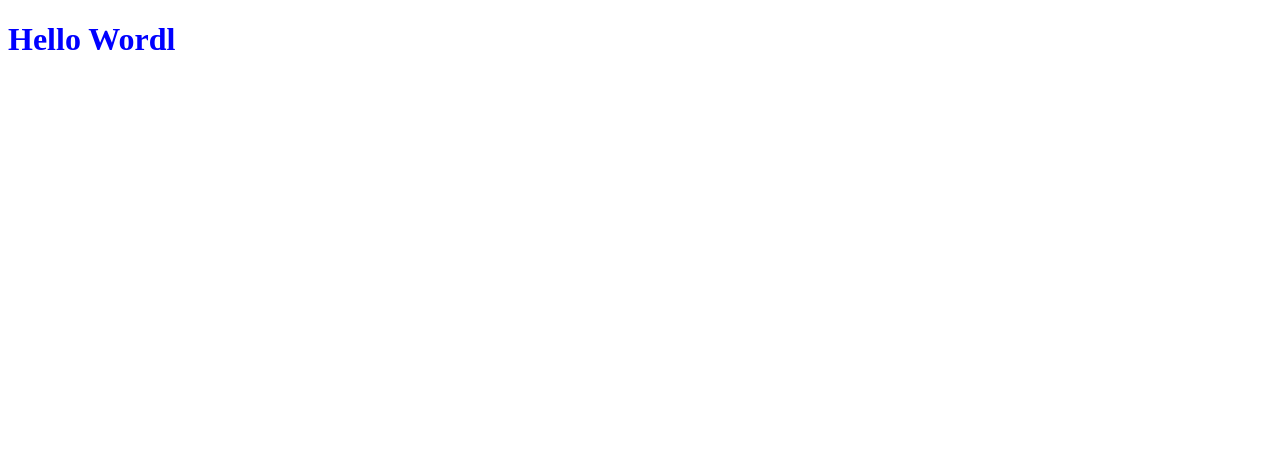
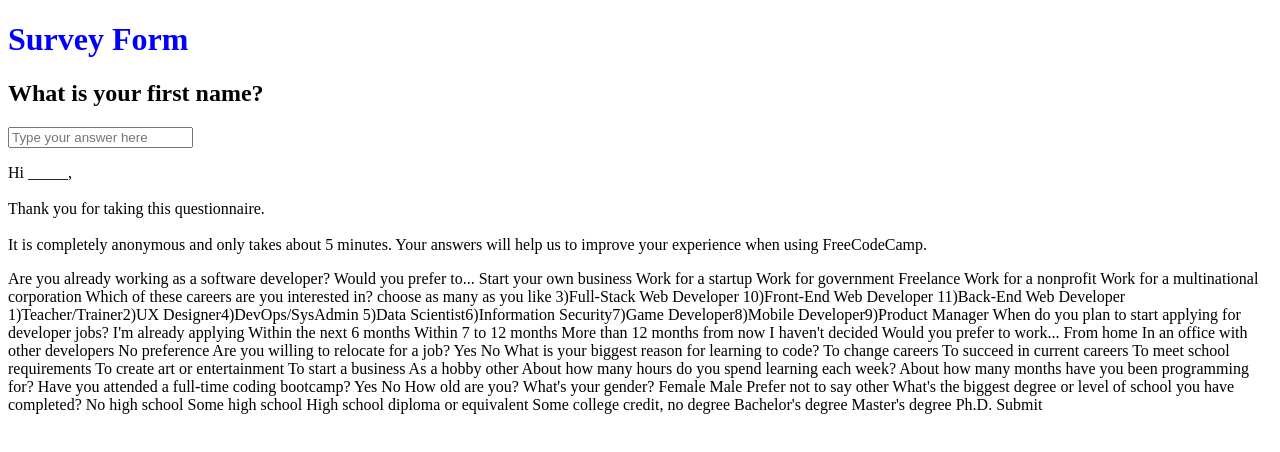
Before and after one commit to natalia-a-doskach/SurveyPageFCC, a plain HTML site: page index.html in a window 1280 px wide. Drawn offline with Linux system fonts and the light colour scheme.

Commit message:
Added text to HTML

```diff
--- a/index.html
+++ b/index.html
@@ -3,10 +3,88 @@
 <head>
   <title>Survey Page</title>
   <link rel="stylesheet" href='style.css'>
+  <!-- FIX ME! ADD A FAVICON -->
   <link rel='shortcut icon' href='favicon.ico' type='image/x-icon'>
+  <link href="https://fonts.googleapis.com/css?family=Quicksand" rel="stylesheet">
+  <link href="https://fonts.googleapis.com/css?family=Roboto" rel="stylesheet">
   <meta name='viewport' content="width=device-width,initial-scale=1.0">
 </head>
 <body>
-  <h1>Hello Wordl</h1>
+  <h1>Survey Form</h1>
+  <form action="#">
+  <h2>What is your first name?</h2>
+  <input type="text" placeholder="Type your answer here" required>
+  <p>
+Hi _____,<br/><br/>
+Thank you for taking this questionnaire.<br/><br/>
+It is completely anonymous and only takes about 5 minutes. Your answers will help us to improve your experience when using FreeCodeCamp. </p>
+
+ Are you already working as a software developer?
+
+ Would you prefer to...
+ Start your own business
+ Work for a startup
+ Work for government
+ Freelance
+ Work for a nonprofit
+ Work for a multinational corporation
+
+ Which of these careers are you interested in?
+ choose as many as you like
+ 3)Full-Stack Web Developer
+ 10)Front-End Web Developer
+ 11)Back-End Web Developer
+ 1)Teacher/Trainer2)UX Designer4)DevOps/SysAdmin
+ 5)Data Scientist6)Information Security7)Game Developer8)Mobile Developer9)Product Manager
+
+ When do you plan to start applying for developer jobs?
+ I'm already applying
+ Within the next 6 months
+ Within 7 to 12 months
+ More than 12 months from now
+ I haven't decided
+
+ Would you prefer to work...
+ From home
+ In an office with other developers
+ No preference
+
+ Are you willing to relocate for a job? Yes No
+
+What is your biggest reason for learning to code?
+
+To change careers
+To succeed in current careers
+To meet school requirements
+To create art or entertainment
+To start a business
+As a hobby
+other
+
+About how many hours do you spend learning each week?
+
+About how many months have you been programming for?
+
+Have you attended a full-time coding  bootcamp? Yes No
+
+How old are you?
+
+What's your gender?
+Female
+Male
+Prefer not to say
+other
+
+What's the biggest degree or level of school you have completed?
+No high school
+Some high school
+High school diploma or equivalent
+Some college credit, no degree
+Bachelor's degree
+Master's degree
+Ph.D.
+
+ Submit
+</form>
 </body>
 </html>
```
